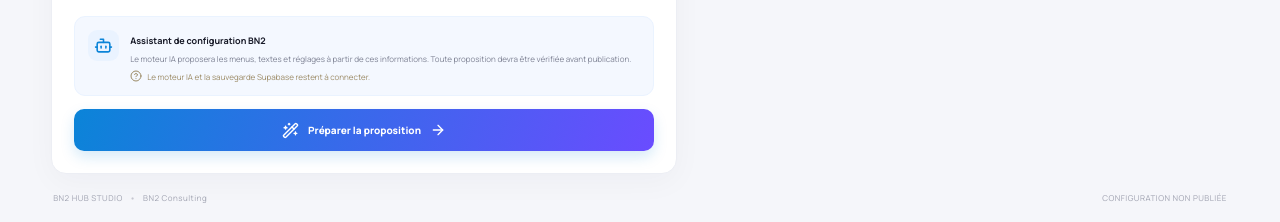
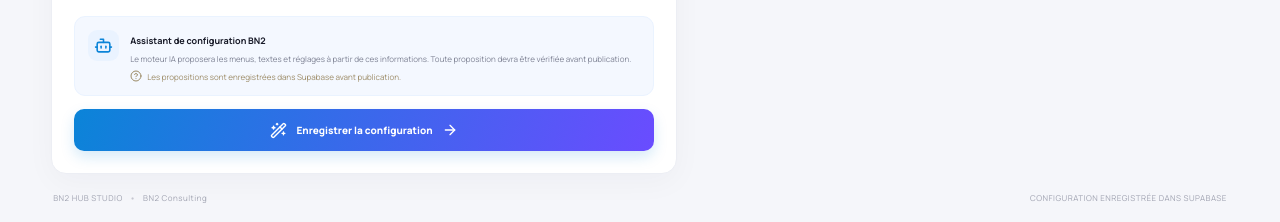
Before and after one commit to bns-prestige/BN2-HUB, a Next.js app: page /client-builder in a window 1280 px wide. Shown: the part 1020-1242 px from the top of the page. Built offline with nearby package versions, Linux system fonts and the light colour scheme.

Commit message:
feat(studio): persist client portal configuration to Supabase

```diff
--- a/src/app/client-builder/page.tsx
+++ b/src/app/client-builder/page.tsx
@@ -1,6 +1,7 @@
 "use client";
 
 import { useMemo, useState } from "react";
+import { createClient } from "@/lib/supabase/client";
 import Link from "next/link";
 import {
   ArrowLeft, ArrowRight, Bot, Building2, Check, CheckCircle2, ChevronDown,
@@ -33,11 +34,27 @@ export default function ClientBuilderPage() {
   const [palette, setPalette] = useState("blue");
   const [prepared, setPrepared] = useState(false);
   const [activePreview, setActivePreview] = useState("dashboard");
+  const [saving, setSaving] = useState(false);
+  const [saveError, setSaveError] = useState("");
+  const [createdId, setCreatedId] = useState("");
   const selectedPalette = palettes.find((item) => item.id === palette) ?? palettes[0];
   const selectedLabels = useMemo(
     () => moduleOptions.filter((item) => selectedModules.includes(item.id)),
     [selectedModules],
   );
+
+  async function saveConfiguration() {
+    setSaving(true); setSaveError(""); setCreatedId("");
+    const slug = company.normalize("NFD").replace(/[\\u0300-\\u036f]/g, "").toLowerCase().replace(/[^a-z0-9]+/g, "-").replace(/^-|-$/g, "");
+    const { data, error } = await createClient().from("organizations").insert({
+      name: company.trim(), slug, sector, description: description.trim() || null,
+      status: "onboarding", brand_color: selectedPalette.color,
+      enabled_modules: selectedModules,
+    }).select("id").single();
+    if (error) setSaveError(error.message);
+    else { setCreatedId(data.id); setPrepared(true); setActivePreview("dashboard"); }
+    setSaving(false);
+  }
 
   function toggleModule(id: string) {
     setPrepared(false);
@@ -101,8 +118,8 @@ export default function ClientBuilderPage() {
               {palettes.map((item) => <button type="button" key={item.id} className={`builder-palette ${palette === item.id ? "chosen" : ""}`} onClick={() => {setPalette(item.id); setPrepared(false);}}><span style={{ background: item.color }}/>{item.label}{palette === item.id && <CheckCircle2 size={15}/>}</button>)}
             </div>
 
-            <div className="builder-ai-note"><span className="builder-ai-note-icon"><Bot size={19}/></span><div><strong>Assistant de configuration BN2</strong><p>Le moteur IA proposera les menus, textes et réglages à partir de ces informations. Toute proposition devra être vérifiée avant publication.</p><small><CircleHelp size={12}/> Le moteur IA et la sauvegarde Supabase restent à connecter.</small></div></div>
-            <button className="builder-generate" type="button" disabled={!company.trim() || selectedModules.length === 0} onClick={() => {setPrepared(true); setActivePreview("dashboard");}}><WandSparkles size={17}/> Préparer la proposition <ArrowRight size={16}/></button>
+            <div className="builder-ai-note"><span className="builder-ai-note-icon"><Bot size={19}/></span><div><strong>Assistant de configuration BN2</strong><p>Le moteur IA proposera les menus, textes et réglages à partir de ces informations. Toute proposition devra être vérifiée avant publication.</p><small><CircleHelp size={12}/> Les propositions sont enregistrées dans Supabase avant publication.</small></div></div>
+            <button className="builder-generate" type="button" disabled={!company.trim() || selectedModules.length === 0} onClick={() => void saveConfiguration()}>{saving ? "Enregistrement..." : <><WandSparkles size={17}/> Enregistrer la configuration</>} <ArrowRight size={16}/></button>
           </section>
 
           <aside className="builder-preview-column">
@@ -132,10 +149,10 @@ export default function ClientBuilderPage() {
               <div><span>Modules activés</span><strong>{selectedModules.length} / {moduleOptions.length}</strong></div>
               <div><span>Thème</span><strong>{selectedPalette.label}</strong></div>
             </div>
-            {prepared ? <div className="builder-prepared"><CheckCircle2 size={18}/><div><strong>Proposition prête à vérifier</strong><p>L&apos;aperçu a été actualisé. Aucune publication ni création de compte n&apos;a été effectuée.</p></div></div> : <div className="builder-review-note"><Monitor size={17}/><span>La prévisualisation se met à jour pendant la configuration. Préparez une proposition pour passer à la vérification.</span></div>}
+            {saveError && <div className="client-notice">{saveError}</div>}{prepared ? <div className="builder-prepared"><CheckCircle2 size={18}/><div><strong>Configuration enregistrée</strong><p>Organisation créée dans Supabase. Référence : {createdId}</p></div></div> : <div className="builder-review-note"><Monitor size={17}/><span>La prévisualisation se met à jour pendant la configuration. Préparez une proposition pour passer à la vérification.</span></div>}
           </aside>
         </div>
-        <footer className="builder-footer"><span>BN2 HUB STUDIO <b>•</b> BN2 Consulting</span><span>CONFIGURATION NON PUBLIÉE</span></footer>
+        <footer className="builder-footer"><span>BN2 HUB STUDIO <b>•</b> BN2 Consulting</span><span>CONFIGURATION ENREGISTRÉE DANS SUPABASE</span></footer>
       </div>
     </main>
   );
```
